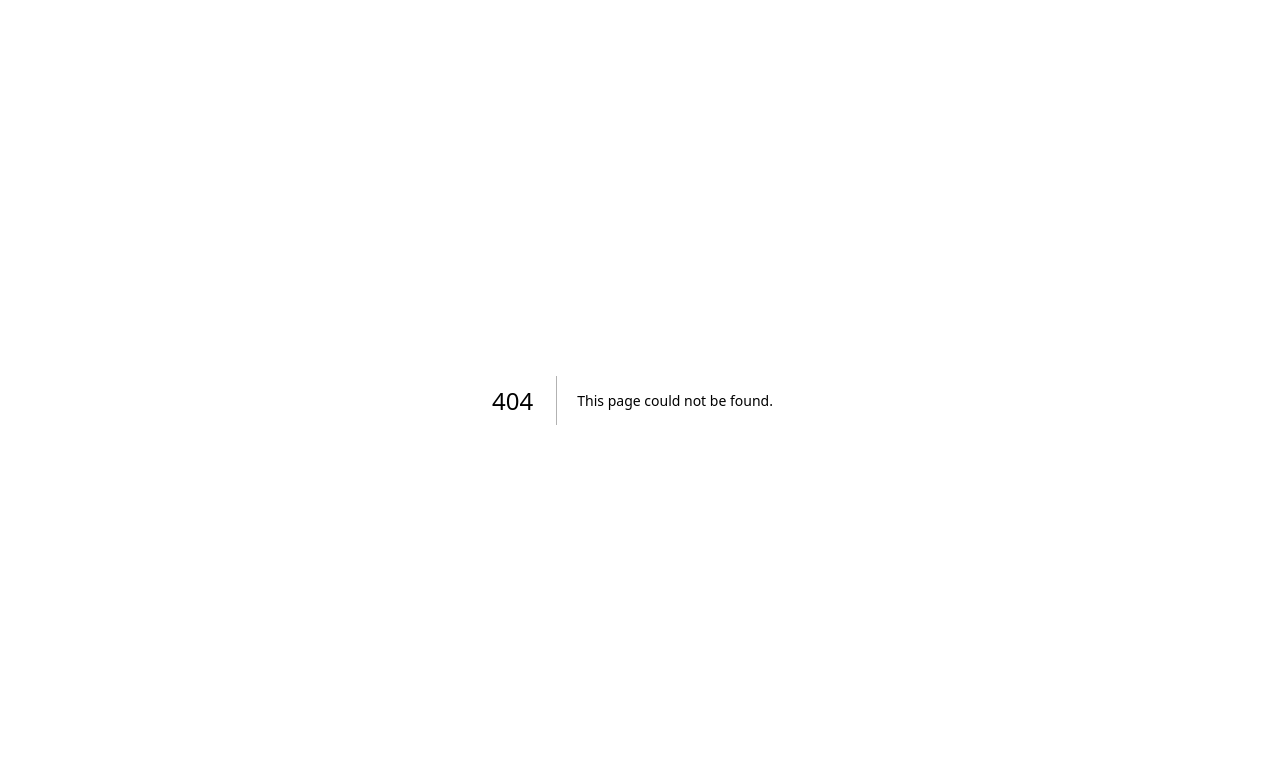
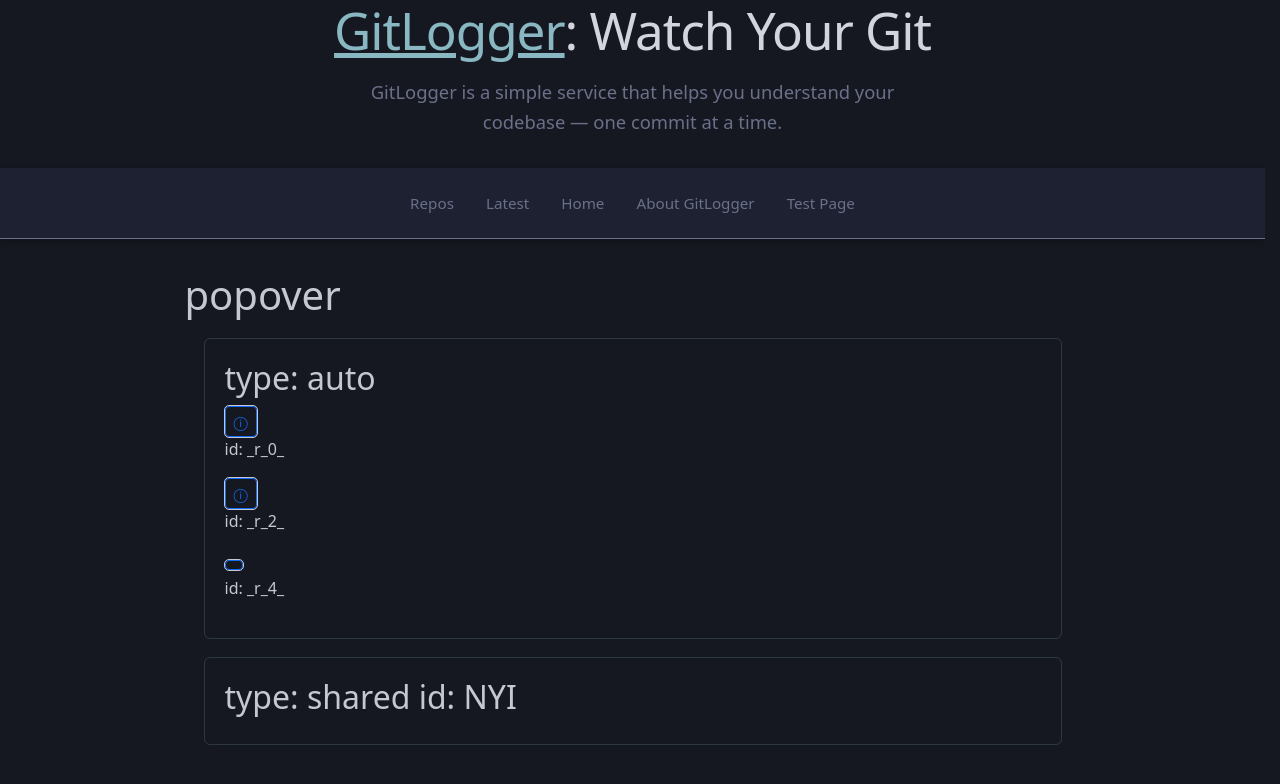
Before and after one commit to GitLogging/GitLogger-Docker, a Next.js app in the folder app-front/: page /testing/atom/popover in a window 1280 px wide. Before the commit this address had no page. Shown: the top 784 px of the page. Built offline with nearby package versions, Linux system fonts and the light colour scheme.

Commit message:
add test: popover tooltips

```diff
--- /dev/null
+++ b/app-front/app/testing/atom/popover/page.tsx
@@ -0,0 +1,87 @@
+"use client"
+import { PageHeaderContent } from "@/app/components/PageHeaderContent"
+import Form from "react-bootstrap/Form"
+import Row from "react-bootstrap/Row"
+import Col from "react-bootstrap/Col"
+
+import './popover.css'
+import Button from "react-bootstrap/esm/Button"
+import { useId } from "react"
+
+function PopoverTooltip({ children }: { children?: React.ReactNode }) {
+    return (
+        <>
+            <h1>nyi: show popover tooltip</h1>
+            <div>
+                {children}
+            </div>
+        </>
+    )
+}
+
+function PopoverButton({
+    // Target = `popover-target`,
+    Label,
+    children
+}: {
+    Label: string,
+    children?: React.ReactNode
+}) {
+    /**
+     * @summary create a button with an auto popoverTarget which contains children elements. popover="auto" means only one tooltip will be shown at once. Escape or clicking outside element will close it.
+     * @see: https://developer.mozilla.org/en-US/docs/Web/HTML/Reference/Global_attributes/popover
+     */
+
+    const popoverButtonId = useId()
+    const popoverTargetId = useId()
+    return (
+        <>
+            <Button variant="outline-primary" popoverTarget={popoverTargetId}
+                id={popoverButtonId}
+                size="sm"
+            >{Label}</Button>
+
+            <p>id: {popoverButtonId}</p>
+            <div id={popoverTargetId} popover="auto">
+                {children}
+            </div>
+
+        </>
+    )
+}
+
+export default function Page() {
+    /**
+     * @summary this page is for testing individual components
+     * */
+
+
+    return (
+        <>
+            <PageHeaderContent />
+            <article id="popover-test">
+                <h1>popover</h1>
+                <section>
+                    <h2>type: auto</h2>
+                    <PopoverButton
+                        Label="ⓘ"
+                    />
+                    <PopoverButton
+                        Label="ⓘ"
+                    >
+                        <span>Inner content for auto popover</span>
+                    </PopoverButton>
+
+
+                    <PopoverButton
+                        children={<span>Custom content</span>}
+                    />
+                </section >
+                <section>
+                    <h2>type: shared id: NYI</h2>
+                    {/* <PopoverButton Label="Shared Popover" /> */}
+                </section >
+            </article >
+        </>
+    )
+}
--- /dev/null
+++ b/app-front/app/testing/atom/popover/popover.css
@@ -0,0 +1,18 @@
+article#popover-test {
+    section {
+        --_bg-1: var(--bs-primary-bg-subtle, magenta);
+        --_bg-1: var(--background, rgb(248, 32, 255));
+        --_fg-1: var(--brightCyan, #6e4b4b);
+        --_outline-mixed: color-mix(in lab, var(--_fg-1) 20%, var(--_bg-1) 20%);
+
+        outline: 1px solid var(--_outline-mixed);
+        border-radius: 5px;
+
+        padding: 20px;
+        margin: 20px;
+
+        /* box-shadow:
+            0 3px 3px #aaedfe0e; */
+    }
+
+}
```
